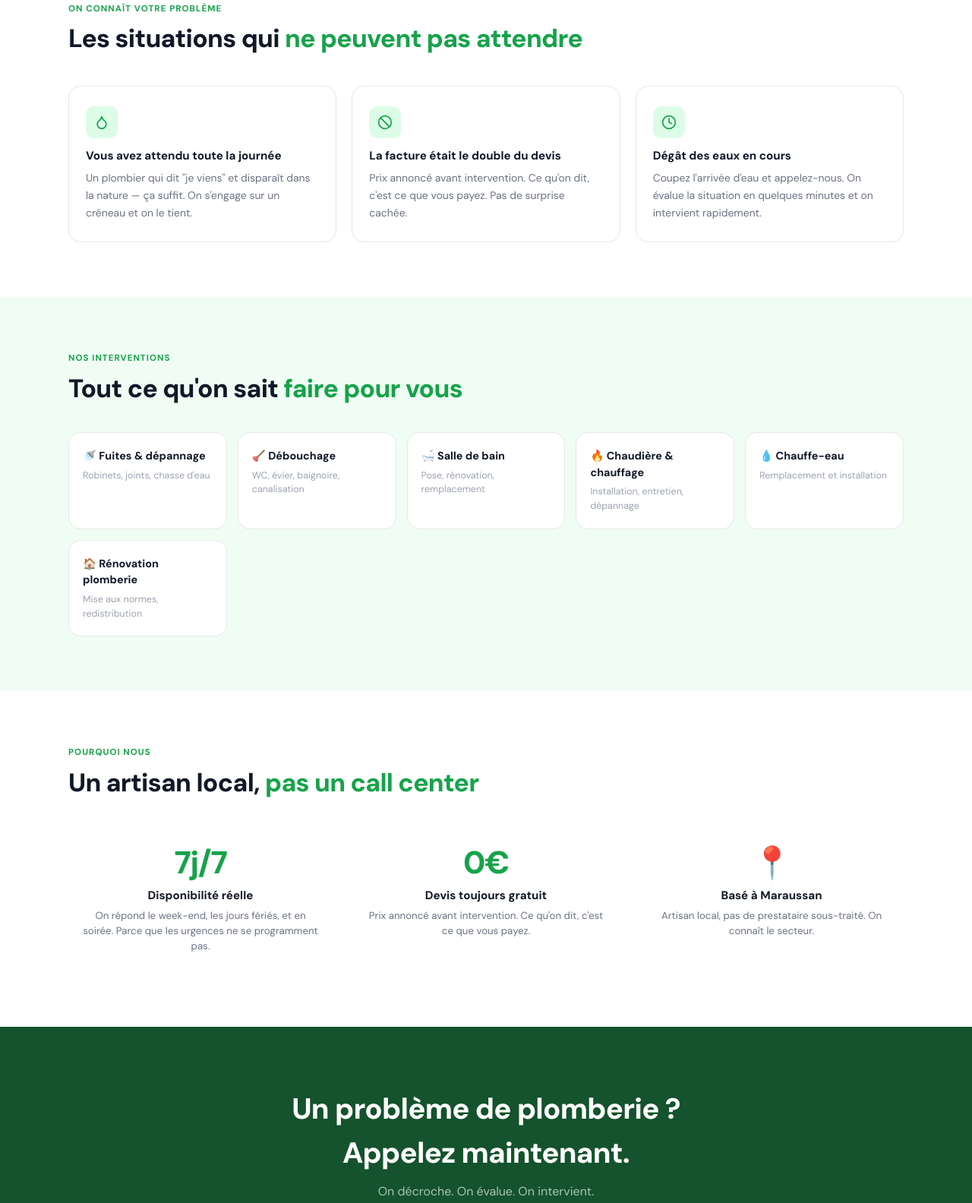
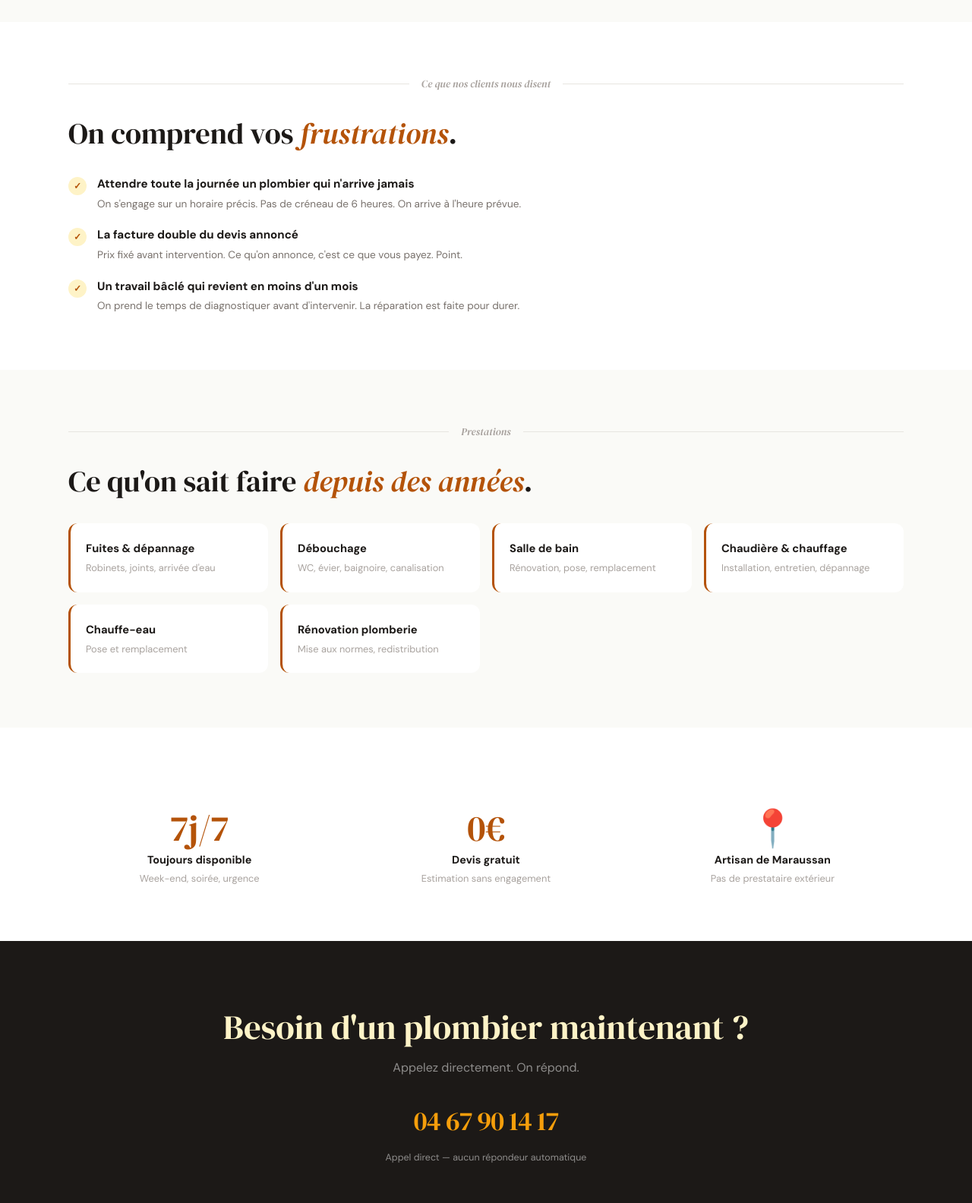
Before and after one commit to iri2bouv/plb-daniel-sesma, a plain HTML site: page index.html in a window 1280 px wide. Shown: the part 869-2453 px from the top of the page at 76% size. Drawn offline with nearby package versions, Linux system fonts and the light colour scheme.

Commit message:
Redesign: Artisanal Chaud style

```diff
--- a/index.html
+++ b/index.html
@@ -1,197 +1,116 @@
-<!DOCTYPE html>
-<html lang="fr">
-<head>
-  <meta charset="UTF-8"/>
-  <meta name="viewport" content="width=device-width,initial-scale=1.0"/>
-  <title>Daniel Sesma — Plombier Maraussan</title>
-  <meta name="description" content="Daniel Sesma, plombier à Maraussan. Artisan local · Transparent sur les prix · Toujours disponible. Appelez le 04 67 90 14 17."/>
-  <link rel="preconnect" href="https://fonts.googleapis.com"/>
-  <link href="https://fonts.googleapis.com/css2?family=DM+Sans:wght@400;500;600;700;800&display=swap" rel="stylesheet"/>
-  <script src="https://cdn.tailwindcss.com"></script>
-  <style>
-    *,*::before,*::after{box-sizing:border-box;margin:0;padding:0}
-    html{scroll-behavior:smooth}
-    body{font-family:'DM Sans',sans-serif;background:#F0FDF4;color:#111827;line-height:1.65}
-    :root{
-      --p:#16A34A;--pd:#14532D;--pl:#DCFCE7;--pm:#86EFAC;
-      --br:12px;--pr:100px;--cr:16px;
-    }
-    nav{position:fixed;top:0;left:0;right:0;z-index:100;background:rgba(255,255,255,0.97);backdrop-filter:blur(10px);border-bottom:1px solid #E5E7EB;padding:0 24px}
-    .nav-inner{max-width:1100px;margin:0 auto;height:64px;display:flex;align-items:center;justify-content:space-between}
-    .nav-logo{font-size:1.05rem;font-weight:800;color:#111827;letter-spacing:-0.02em}
-    .nav-logo span{color:var(--p)}
-    .nav-cta{display:flex;align-items:center;gap:8px;background:var(--p);color:#fff;padding:10px 22px;border-radius:var(--br);font-weight:700;font-size:0.88rem;text-decoration:none;transition:background 0.15s,transform 0.15s}
-    .nav-cta:hover{background:var(--pd);transform:translateY(-1px)}
-    .hero{min-height:100vh;padding-top:64px;display:flex;align-items:center;
-      background-image:linear-gradient(rgba(5,46,22,0.72),rgba(5,46,22,0.72)),url('images/hero-bg.jpg');
-      background-size:cover;background-position:center;position:relative}
-    .hero-inner{max-width:860px;margin:0 auto;padding:80px 24px 60px;text-align:center}
-    .hero-badge{display:inline-flex;align-items:center;gap:8px;background:rgba(255,255,255,0.1);border:1px solid rgba(255,255,255,0.25);color:#86EFAC;padding:6px 16px;border-radius:var(--pr);font-size:0.75rem;font-weight:700;letter-spacing:0.07em;text-transform:uppercase;margin-bottom:24px}
-    .hero-badge-dot{width:6px;height:6px;background:#86EFAC;border-radius:50%}
-    .hero h1{font-size:clamp(2rem,4.5vw,3.8rem);font-weight:800;color:#fff;letter-spacing:-0.03em;line-height:1.08;margin-bottom:16px}
-    .hero h1 em{color:#86EFAC;font-style:normal}
-    .hero-sub{font-size:0.95rem;color:rgba(255,255,255,0.65);margin-bottom:32px;letter-spacing:0.02em}
-    .btn-hero{display:inline-flex;align-items:center;gap:10px;background:var(--p);color:#fff;font-family:'DM Sans',sans-serif;font-size:1.3rem;font-weight:800;padding:17px 40px;border-radius:var(--br);text-decoration:none;transition:background 0.15s,transform 0.15s,box-shadow 0.15s}
-    .btn-hero:hover{background:var(--pd);transform:translateY(-3px);box-shadow:0 12px 36px rgba(0,0,0,0.3)}
-    .btn-hero:active{transform:translateY(0)}
-    .hero-note{font-size:0.78rem;color:rgba(255,255,255,0.45);margin-top:10px}
-    .hero-pills{display:flex;flex-wrap:wrap;gap:10px;justify-content:center;margin-top:36px}
-    .hero-pill{background:rgba(255,255,255,0.08);border:1px solid rgba(255,255,255,0.18);color:rgba(255,255,255,0.8);padding:7px 16px;border-radius:var(--pr);font-size:0.8rem}
-    section.s-white{background:#FFFFFF;padding:72px 24px}
-    section.s-tint{background:#F0FDF4;padding:72px 24px}
-    .wrap{max-width:1100px;margin:0 auto}
-    .section-label{font-size:0.72rem;font-weight:700;color:var(--p);letter-spacing:0.09em;text-transform:uppercase;margin-bottom:6px}
-    .section-title{font-size:clamp(1.5rem,2.8vw,2.1rem);font-weight:800;color:#111827;letter-spacing:-0.02em;margin-bottom:6px}
-    .section-title span{color:var(--p)}
-    .pain-grid{display:grid;grid-template-columns:repeat(auto-fit,minmax(280px,1fr));gap:20px;margin-top:36px}
-    .pain-card{background:#FFFFFF;border:1px solid #E5E7EB;border-radius:var(--cr);padding:26px 22px;transition:border-color 0.2s,box-shadow 0.2s}
-    .pain-card:hover{border-color:var(--p);box-shadow:0 4px 24px rgba(0,0,0,0.06)}
-    .pain-icon{width:42px;height:42px;background:var(--pl);border-radius:calc(var(--cr) * 0.7);display:flex;align-items:center;justify-content:center;margin-bottom:12px}
-    .pain-card h3{font-size:0.95rem;font-weight:700;margin-bottom:7px}
-    .pain-card p{font-size:0.87rem;color:#6B7280;line-height:1.65}
-    .services-grid{display:grid;grid-template-columns:repeat(auto-fit,minmax(190px,1fr));gap:14px;margin-top:32px}
-    .svc{background:#FFFFFF;border-radius:var(--cr);padding:20px 18px;border:1px solid #E5E7EB}
-    .svc h4{font-size:0.9rem;font-weight:700;color:#111827;margin-bottom:5px}
-    .svc p{font-size:0.78rem;color:#9CA3AF}
-    .trust-grid{display:grid;grid-template-columns:repeat(auto-fit,minmax(220px,1fr));gap:28px;margin-top:36px}
-    .trust-item{text-align:center;padding:24px 16px}
-    .trust-num{font-size:2.6rem;font-weight:800;color:var(--p);letter-spacing:-0.03em;display:block;line-height:1}
-    .trust-item h3{font-size:0.95rem;font-weight:700;margin:10px 0 6px}
-    .trust-item p{font-size:0.83rem;color:#6B7280}
-    .cta-strip{background:var(--pd);padding:80px 24px;text-align:center}
-    .cta-strip h2{font-size:clamp(1.7rem,3vw,2.6rem);font-weight:800;color:#fff;letter-spacing:-0.02em;margin-bottom:10px}
-    .cta-strip p{color:rgba(255,255,255,0.65);margin-bottom:30px}
-    .btn-cta{display:inline-flex;align-items:center;gap:12px;background:#fff;color:var(--pd);font-family:'DM Sans',sans-serif;font-size:1.5rem;font-weight:800;padding:20px 52px;border-radius:var(--br);text-decoration:none;letter-spacing:-0.01em;transition:transform 0.15s,box-shadow 0.15s}
-    .btn-cta:hover{transform:translateY(-3px);box-shadow:0 14px 40px rgba(0,0,0,0.2)}
-    footer{background:#0F172A;padding:32px 24px;text-align:center}
-    footer p{color:rgba(255,255,255,0.4);font-size:0.78rem;margin-top:4px}
-    footer strong{color:rgba(255,255,255,0.7)}
-    @media(max-width:640px){
-      .nav-cta span{display:none}
-      .btn-hero{font-size:1.05rem;padding:15px 28px}
-      .btn-cta{font-size:1.1rem;padding:16px 28px}
-    }
-  </style>
-</head>
-<body>
+<!DOCTYPE html><html lang="fr"><head>
+<meta charset="UTF-8"/><meta name="viewport" content="width=device-width,initial-scale=1"/>
+<title>Daniel Sesma — Artisan Plombier Maraussan</title>
+<meta name="description" content="Daniel Sesma, artisan plombier à Maraussan. Savoir-faire local, devis gratuit."/>
+<link href="https://fonts.googleapis.com/css2?family=DM+Serif+Display:ital@0;1&family=DM+Sans:wght@400;500;600;700&display=swap" rel="stylesheet"/>
+<script src="https://cdn.tailwindcss.com"></script>
+<style>
+  *{box-sizing:border-box;margin:0;padding:0}
+  body{font-family:'DM Sans',sans-serif;background:#FAFAF7;color:#1C1917}
+  nav{position:fixed;top:0;left:0;right:0;z-index:100;background:#FAFAF7;border-bottom:1px solid #E7E5E0;padding:0 24px}
+  .ni{max-width:1100px;margin:0 auto;height:64px;display:flex;align-items:center;justify-content:space-between}
+  .logo{font-family:'DM Serif Display',serif;font-size:1.2rem;color:#1C1917;letter-spacing:-.01em}
+  .ncta{background:#B45309;color:#fff;padding:10px 22px;border-radius:100px;font-size:.84rem;font-weight:600;text-decoration:none;transition:.15s}
+  .ncta:hover{background:#92400E}
+  .hero{padding-top:64px;background:#FAFAF7;min-height:90vh;display:flex;align-items:center;position:relative;overflow:hidden}
+  .hero::before{content:'';position:absolute;top:-80px;right:-80px;width:400px;height:400px;background:radial-gradient(circle,rgba(180,83,9,.12) 0%,transparent 70%);pointer-events:none}
+  .hero-inner{max-width:780px;margin:0 auto;padding:80px 24px;text-align:center}
+  .ornament{font-size:2rem;margin-bottom:16px;display:block;opacity:.5}
+  .hero h1{font-family:'DM Serif Display',serif;font-size:clamp(2.2rem,5vw,4rem);color:#1C1917;line-height:1.1;margin-bottom:8px}
+  .hero h1 em{color:#B45309;font-style:italic}
+  .hero-line{width:48px;height:3px;background:#B45309;border-radius:2px;margin:20px auto}
+  .hero-sub{color:#78716C;font-size:1rem;line-height:1.7;margin-bottom:36px}
+  .btn-warm{display:inline-flex;align-items:center;gap:10px;background:#B45309;color:#fff;padding:16px 36px;border-radius:100px;font-weight:600;font-size:1rem;text-decoration:none;transition:.15s}
+  .btn-warm:hover{background:#92400E;transform:translateY(-2px)}
+  .badge-row{display:flex;flex-wrap:wrap;gap:10px;justify-content:center;margin-top:32px}
+  .badge{background:#FEF3C7;border:1px solid #FDE68A;color:#92400E;padding:7px 16px;border-radius:100px;font-size:.78rem;font-weight:600}
+  section{padding:72px 24px}
+  .wrap{max-width:1100px;margin:0 auto}
+  .divider{display:flex;align-items:center;gap:16px;margin-bottom:32px}
+  .divider-line{flex:1;height:1px;background:#E7E5E0}
+  .divider-text{font-family:'DM Serif Display',serif;font-size:.85rem;color:#A8A29E;font-style:italic}
+  .st{font-family:'DM Serif Display',serif;font-size:clamp(1.6rem,3vw,2.4rem);color:#1C1917;margin-bottom:32px;line-height:1.2}
+  .st em{color:#B45309;font-style:italic}
+  .check-list{display:flex;flex-direction:column;gap:18px}
+  .check-item{display:flex;gap:14px;align-items:flex-start}
+  .check-icon{flex-shrink:0;width:24px;height:24px;background:#FEF3C7;border-radius:50%;display:flex;align-items:center;justify-content:center;font-size:.75rem;color:#B45309;font-weight:700;margin-top:2px}
+  .check-item h3{font-weight:700;font-size:.95rem;margin-bottom:4px}
+  .check-item p{font-size:.85rem;color:#78716C;line-height:1.65}
+  .svc-grid{display:grid;grid-template-columns:repeat(auto-fit,minmax(260px,1fr));gap:16px;margin-top:32px}
+  .svc-card{background:#fff;border-radius:12px;padding:22px 20px;border-left:3px solid #B45309}
+  .svc-card h4{font-weight:700;font-size:.92rem;margin-bottom:5px}
+  .svc-card p{font-size:.8rem;color:#A8A29E}
+  .trust-row{display:grid;grid-template-columns:repeat(3,1fr);gap:32px;margin-top:36px;text-align:center}
+  .trust-n{font-family:'DM Serif Display',serif;font-size:3rem;color:#B45309;line-height:1;display:block}
+  .trust-row h3{font-weight:700;font-size:.9rem;margin:8px 0 4px}
+  .trust-row p{font-size:.8rem;color:#A8A29E}
+  .cta-section{background:#1C1917;padding:80px 24px;text-align:center}
+  .cta-section h2{font-family:'DM Serif Display',serif;font-size:clamp(1.8rem,3.5vw,2.8rem);color:#FEF3C7;margin-bottom:8px}
+  .cta-section p{color:rgba(255,255,255,.5);margin-bottom:32px}
+  .cta-tel{display:inline-block;font-family:'DM Serif Display',serif;font-size:2.2rem;color:#F59E0B;text-decoration:none;letter-spacing:-.02em;transition:.15s}
+  .cta-tel:hover{color:#FCD34D}
+  .cta-note{font-size:.78rem;color:rgba(255,255,255,.35);margin-top:12px}
+  footer{background:#0C0A09;padding:28px 24px;text-align:center}
+  footer p{color:rgba(255,255,255,.35);font-size:.75rem;margin-top:3px}
+  @media(max-width:640px){.trust-row{grid-template-columns:1fr}}
+</style></head><body>
+<nav><div class="ni">
+  <div class="logo">Daniel Sesma</div>
+  <a href="tel:0467901417" class="ncta">Appeler — 04 67 90 14 17</a>
+</div></nav>
+<section class="hero"><div class="hero-inner">
+  <span class="ornament">⚙️</span>
+  <h1>Plomberie sans stress<br/>à <em>Maraussan</em>.<br/>On répond, on vient, on règle.</h1>
+  <div class="hero-line"></div>
+  <p class="hero-sub">Pas de sous-traitance, pas de centre d'appel.<br/>Un artisan local, disponible, qui fait le travail bien.</p>
+  <a href="tel:0467901417" class="btn-warm">📞 04 67 90 14 17</a>
+  <div class="badge-row">
+    <span class="badge">Devis gratuit</span><span class="badge">7j/7</span>
+    <span class="badge">Artisan local</span><span class="badge">Intervention rapide</span>
+  </div>
+</div></section>
 
-<nav>
-  <div class="nav-inner">
-    <div class="nav-logo"><span>Daniel</span> Sesma</div>
-    <a href="tel:0467901417" class="nav-cta">
-      <svg width="15" height="15" viewBox="0 0 24 24" fill="none" stroke="currentColor" stroke-width="2.5" stroke-linecap="round" stroke-linejoin="round"><path d="M22 16.92v3a2 2 0 0 1-2.18 2 19.79 19.79 0 0 1-8.63-3.07A19.5 19.5 0 0 1 4.69 12 19.79 19.79 0 0 1 1.61 3.37 2 2 0 0 1 3.6 1h3a2 2 0 0 1 2 1.72c.127.96.361 1.903.7 2.81a2 2 0 0 1-.45 2.11L7.91 8.96a16 16 0 0 0 6 6l.92-.92a2 2 0 0 1 2.11-.45c.907.339 1.85.573 2.81.7A2 2 0 0 1 22 16.92z"/></svg>
-      <span>04 67 90 14 17</span>
-    </a>
+<section style="background:#fff"><div class="wrap">
+  <div class="divider"><span class="divider-line"></span><span class="divider-text">Ce que nos clients nous disent</span><span class="divider-line"></span></div>
+  <h2 class="st">On comprend vos <em>frustrations</em>.</h2>
+  <div class="check-list">
+    <div class="check-item"><div class="check-icon">✓</div><div><h3>Attendre toute la journée un plombier qui n'arrive jamais</h3><p>On s'engage sur un horaire précis. Pas de créneau de 6 heures. On arrive à l'heure prévue.</p></div></div>
+    <div class="check-item"><div class="check-icon">✓</div><div><h3>La facture double du devis annoncé</h3><p>Prix fixé avant intervention. Ce qu'on annonce, c'est ce que vous payez. Point.</p></div></div>
+    <div class="check-item"><div class="check-icon">✓</div><div><h3>Un travail bâclé qui revient en moins d'un mois</h3><p>On prend le temps de diagnostiquer avant d'intervenir. La réparation est faite pour durer.</p></div></div>
   </div>
-</nav>
+</div></section>
 
-<section class="hero">
-  <div class="hero-inner">
-    <div class="hero-badge"><span class="hero-badge-dot"></span>Plombier · Maraussan</div>
-    <h1>L'artisan plombier<br/>qu'on appelle à <em>Maraussan</em><br/>quand les autres ne rappellent pas.</h1>
-    <p class="hero-sub">Artisan local · Transparent sur les prix · Toujours disponible</p>
-    <a href="tel:0467901417" class="btn-hero">
-      <svg width="22" height="22" viewBox="0 0 24 24" fill="none" stroke="currentColor" stroke-width="2.5" stroke-linecap="round" stroke-linejoin="round"><path d="M22 16.92v3a2 2 0 0 1-2.18 2 19.79 19.79 0 0 1-8.63-3.07A19.5 19.5 0 0 1 4.69 12 19.79 19.79 0 0 1 1.61 3.37 2 2 0 0 1 3.6 1h3a2 2 0 0 1 2 1.72c.127.96.361 1.903.7 2.81a2 2 0 0 1-.45 2.11L7.91 8.96a16 16 0 0 0 6 6l.92-.92a2 2 0 0 1 2.11-.45c.907.339 1.85.573 2.81.7A2 2 0 0 1 22 16.92z"/></svg>
-      04 67 90 14 17
-    </a>
-    <p class="hero-note">Appel direct — pas de répondeur, pas d'attente</p>
-    <div class="hero-pills">
-      <span class="hero-pill">💧 Fuite d'eau</span>
-      <span class="hero-pill">🪠 Débouchage</span>
-      <span class="hero-pill">🛁 Salle de bain</span>
-      <span class="hero-pill">🔥 Chaudière</span>
-      <span class="hero-pill">⚡ Urgence nuit &amp; week-end</span>
-    </div>
+<section style="background:#FAFAF7"><div class="wrap">
+  <div class="divider"><span class="divider-line"></span><span class="divider-text">Prestations</span><span class="divider-line"></span></div>
+  <h2 class="st">Ce qu'on sait faire <em>depuis des années</em>.</h2>
+  <div class="svc-grid">
+    <div class="svc-card"><h4>Fuites &amp; dépannage</h4><p>Robinets, joints, arrivée d'eau</p></div>
+    <div class="svc-card"><h4>Débouchage</h4><p>WC, évier, baignoire, canalisation</p></div>
+    <div class="svc-card"><h4>Salle de bain</h4><p>Rénovation, pose, remplacement</p></div>
+    <div class="svc-card"><h4>Chaudière &amp; chauffage</h4><p>Installation, entretien, dépannage</p></div>
+    <div class="svc-card"><h4>Chauffe-eau</h4><p>Pose et remplacement</p></div>
+    <div class="svc-card"><h4>Rénovation plomberie</h4><p>Mise aux normes, redistribution</p></div>
   </div>
-</section>
+</div></section>
 
-<section class="s-white">
-  <div class="wrap">
-    <p class="section-label">On connaît votre problème</p>
-    <h2 class="section-title">Les situations qui <span>ne peuvent pas attendre</span></h2>
-    <div class="pain-grid">
-      <div class="pain-card">
-        <div class="pain-icon">
-          <svg width="20" height="20" viewBox="0 0 24 24" fill="none" stroke="#16A34A" stroke-width="2" stroke-linecap="round" stroke-linejoin="round"><path d="M12 22a7 7 0 0 0 7-7c0-2-1-3.9-3-5.5s-3.5-4-4-6.5c-.5 2.5-2 4.9-4 6.5C6 11.1 5 13 5 15a7 7 0 0 0 7 7z"/></svg>
-        </div>
-        <h3>Vous avez attendu toute la journée</h3>
-        <p>Un plombier qui dit "je viens" et disparaît dans la nature — ça suffit. On s'engage sur un créneau et on le tient.</p>
-      </div>
-      <div class="pain-card">
-        <div class="pain-icon">
-          <svg width="20" height="20" viewBox="0 0 24 24" fill="none" stroke="#16A34A" stroke-width="2" stroke-linecap="round" stroke-linejoin="round"><circle cx="12" cy="12" r="10"/><line x1="4.93" y1="4.93" x2="19.07" y2="19.07"/></svg>
-        </div>
-        <h3>La facture était le double du devis</h3>
-        <p>Prix annoncé avant intervention. Ce qu'on dit, c'est ce que vous payez. Pas de surprise cachée.</p>
-      </div>
-      <div class="pain-card">
-        <div class="pain-icon">
-          <svg width="20" height="20" viewBox="0 0 24 24" fill="none" stroke="#16A34A" stroke-width="2" stroke-linecap="round" stroke-linejoin="round"><circle cx="12" cy="12" r="10"/><polyline points="12 6 12 12 16 14"/></svg>
-        </div>
-        <h3>Dégât des eaux en cours</h3>
-        <p>Coupez l'arrivée d'eau et appelez-nous. On évalue la situation en quelques minutes et on intervient rapidement.</p>
-      </div>
-    </div>
+<section style="background:#fff"><div class="wrap">
+  <div class="trust-row">
+    <div><span class="trust-n">7j/7</span><h3>Toujours disponible</h3><p>Week-end, soirée, urgence</p></div>
+    <div><span class="trust-n">0€</span><h3>Devis gratuit</h3><p>Estimation sans engagement</p></div>
+    <div><span class="trust-n">📍</span><h3>Artisan de Maraussan</h3><p>Pas de prestataire extérieur</p></div>
   </div>
-</section>
+</div></section>
 
-<section class="s-tint">
-  <div class="wrap">
-    <p class="section-label">Nos interventions</p>
-    <h2 class="section-title">Tout ce qu'on sait <span>faire pour vous</span></h2>
-    <div class="services-grid">
-      <div class="svc"><h4>🚿 Fuites &amp; dépannage</h4><p>Robinets, joints, chasse d'eau</p></div>
-      <div class="svc"><h4>🪠 Débouchage</h4><p>WC, évier, baignoire, canalisation</p></div>
-      <div class="svc"><h4>🛁 Salle de bain</h4><p>Pose, rénovation, remplacement</p></div>
-      <div class="svc"><h4>🔥 Chaudière &amp; chauffage</h4><p>Installation, entretien, dépannage</p></div>
-      <div class="svc"><h4>💧 Chauffe-eau</h4><p>Remplacement et installation</p></div>
-      <div class="svc"><h4>🏠 Rénovation plomberie</h4><p>Mise aux normes, redistribution</p></div>
-    </div>
-  </div>
-</section>
+<section class="cta-section"><div class="wrap">
+  <h2>Besoin d'un plombier maintenant ?</h2>
+  <p>Appelez directement. On répond.</p>
+  <a href="tel:0467901417" class="cta-tel">04 67 90 14 17</a>
+  <p class="cta-note">Appel direct — aucun répondeur automatique</p>
+</div></section>
 
-<section class="s-white">
-  <div class="wrap">
-    <p class="section-label">Pourquoi nous</p>
-    <h2 class="section-title">Un artisan local, <span>pas un call center</span></h2>
-    <div class="trust-grid">
-      <div class="trust-item">
-        <span class="trust-num">7j/7</span>
-        <h3>Disponibilité réelle</h3>
-        <p>On répond le week-end, les jours fériés, et en soirée. Parce que les urgences ne se programment pas.</p>
-      </div>
-      <div class="trust-item">
-        <span class="trust-num">0€</span>
-        <h3>Devis toujours gratuit</h3>
-        <p>Prix annoncé avant intervention. Ce qu'on dit, c'est ce que vous payez.</p>
-      </div>
-      <div class="trust-item">
-        <span class="trust-num">📍</span>
-        <h3>Basé à Maraussan</h3>
-        <p>Artisan local, pas de prestataire sous-traité. On connaît le secteur.</p>
-      </div>
-    </div>
-  </div>
-</section>
-
-<section class="cta-strip">
-  <div class="wrap">
-    <h2>Un problème de plomberie ?<br/>Appelez maintenant.</h2>
-    <p>On décroche. On évalue. On intervient.</p>
-    <a href="tel:0467901417" class="btn-cta">
-      <svg width="26" height="26" viewBox="0 0 24 24" fill="none" stroke="currentColor" stroke-width="2.5" stroke-linecap="round" stroke-linejoin="round"><path d="M22 16.92v3a2 2 0 0 1-2.18 2 19.79 19.79 0 0 1-8.63-3.07A19.5 19.5 0 0 1 4.69 12 19.79 19.79 0 0 1 1.61 3.37 2 2 0 0 1 3.6 1h3a2 2 0 0 1 2 1.72c.127.96.361 1.903.7 2.81a2 2 0 0 1-.45 2.11L7.91 8.96a16 16 0 0 0 6 6l.92-.92a2 2 0 0 1 2.11-.45c.907.339 1.85.573 2.81.7A2 2 0 0 1 22 16.92z"/></svg>
-      04 67 90 14 17
-    </a>
-  </div>
-</section>
-
-<footer>
-  <div class="wrap">
-    <p><strong>Daniel Sesma</strong> — Plombier à Maraussan (34370)</p>
-    <p>92 rue Eglise, 34370 Maraussan · 04 67 90 14 17</p>
-    <p>© 2026 Daniel Sesma · Tous droits réservés</p>
-  </div>
-</footer>
-
-</body>
-</html>
+<footer><div class="wrap">
+  <p style="color:rgba(255,255,255,.5)">Daniel Sesma</p>
+  <p>92 rue Eglise · 34370 Maraussan</p>
+  <p>© 2026 Daniel Sesma · Tous droits réservés</p>
+</div></footer>
+</body></html>
```
